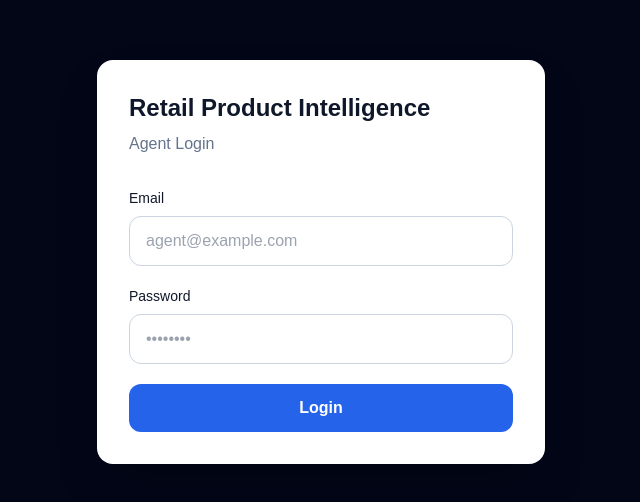
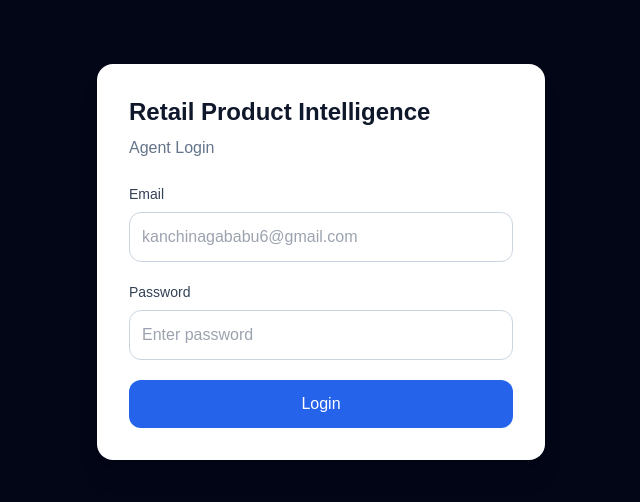
Before and after one commit to kanchinagababu6-cmd/retail-product-intelligence, a Next.js app: page /login in a window 1280 px wide. Shown: the part 138-640 px from the top of the page, without its empty margins (319-959 px from the left). Built offline with nearby package versions, Linux system fonts and the light colour scheme.

Commit message:
Update page.tsx

```diff
--- a/app/login/page.tsx
+++ b/app/login/page.tsx
@@ -1,39 +1,73 @@
+"use client";
+
+import { useState } from "react";
+import { useRouter } from "next/navigation";
+
 export default function LoginPage() {
+  const router = useRouter();
+  const [email, setEmail] = useState("");
+  const [password, setPassword] = useState("");
+  const [error, setError] = useState("");
+
+  const handleSubmit = (e: React.FormEvent) => {
+    e.preventDefault();
+    setError("");
+
+    // Authorized credentials check
+    if (email === "kanchinagababu6@gmail.com" && password === "Nagu@12345") {
+      router.push("/classify");
+    } else {
+      setError("Invalid email or password. Please try again.");
+    }
+  };
+
   return (
-    <main className="min-h-screen bg-slate-950 flex items-center justify-center p-6">
-      <div className="w-full max-w-md rounded-2xl bg-white p-8 shadow-2xl">
+    <div className="min-h-screen bg-slate-950 flex items-center justify-center p-4">
+      <div className="w-full max-w-md rounded-2xl bg-white p-8 shadow-xl">
         <h1 className="text-2xl font-bold text-slate-900">
           Retail Product Intelligence
         </h1>
         <p className="mt-2 text-slate-500">Agent Login</p>
 
-        <form className="mt-8 space-y-5">
+        {error && (
+          <div className="mt-4 p-3 bg-red-50 border border-red-200 text-red-700 text-sm rounded-lg">
+            {error}
+          </div>
+        )}
+
+        <form onSubmit={handleSubmit} className="mt-6 space-y-5">
           <div>
-            <label className="mb-2 block text-sm font-medium">Email</label>
+            <label className="mb-2 block text-sm font-medium text-slate-700">Email</label>
             <input
               type="email"
-              placeholder="agent@example.com"
-              className="w-full rounded-xl border border-slate-300 px-4 py-3 outline-none focus:border-blue-600"
+              value={email}
+              onChange={(e) => setEmail(e.target.value)}
+              placeholder="kanchinagababu6@gmail.com"
+              className="w-full rounded-xl border border-slate-300 p-3 text-slate-900 focus:outline-none focus:ring-2 focus:ring-blue-500"
+              required
             />
           </div>
 
           <div>
-            <label className="mb-2 block text-sm font-medium">Password</label>
+            <label className="mb-2 block text-sm font-medium text-slate-700">Password</label>
             <input
               type="password"
-              placeholder="••••••••"
-              className="w-full rounded-xl border border-slate-300 px-4 py-3 outline-none focus:border-blue-600"
+              value={password}
+              onChange={(e) => setPassword(e.target.value)}
+              placeholder="Enter password"
+              className="w-full rounded-xl border border-slate-300 p-3 text-slate-900 focus:outline-none focus:ring-2 focus:ring-blue-500"
+              required
             />
           </div>
 
           <button
-            type="button"
-            className="w-full rounded-xl bg-blue-600 px-4 py-3 font-semibold text-white hover:bg-blue-700"
+            type="submit"
+            className="w-full rounded-xl bg-blue-600 px-4 py-3 font-medium text-white hover:bg-blue-500 transition cursor-pointer"
           >
             Login
           </button>
         </form>
       </div>
-    </main>
+    </div>
   );
 }
```
